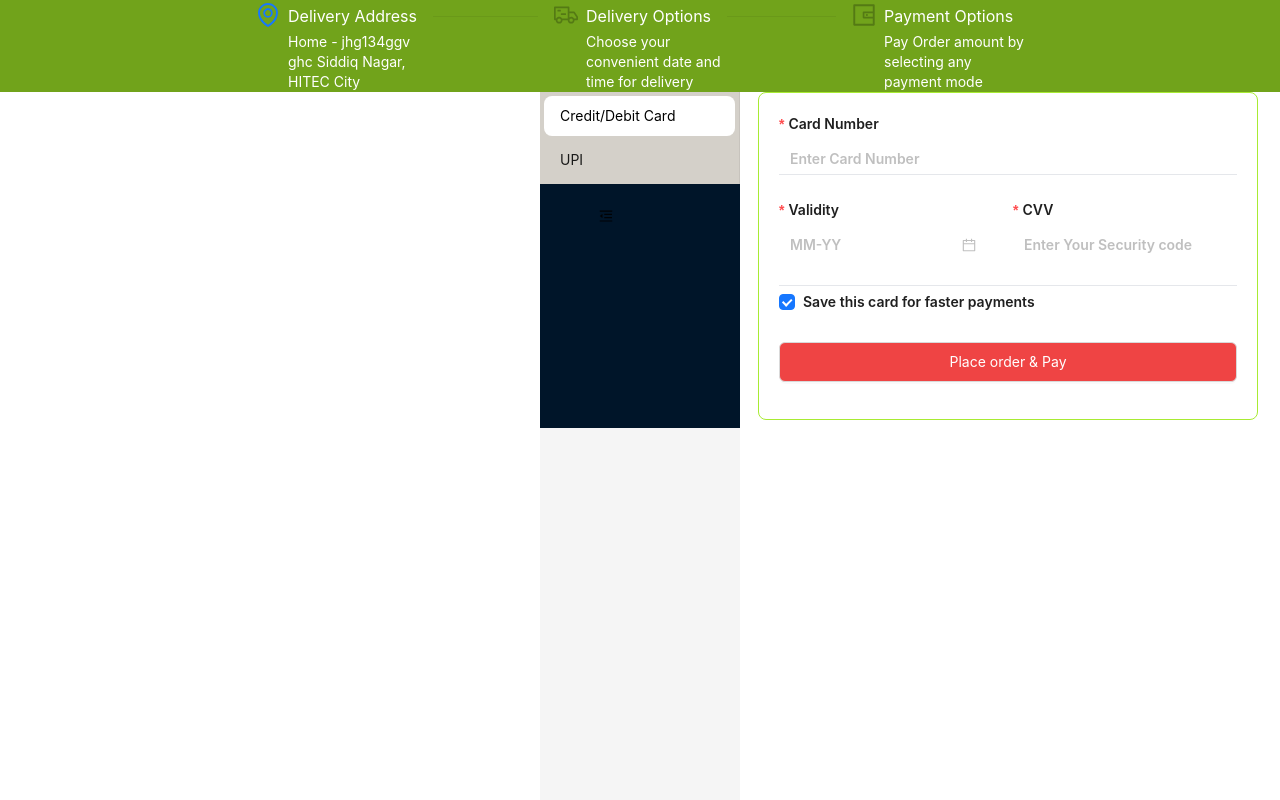
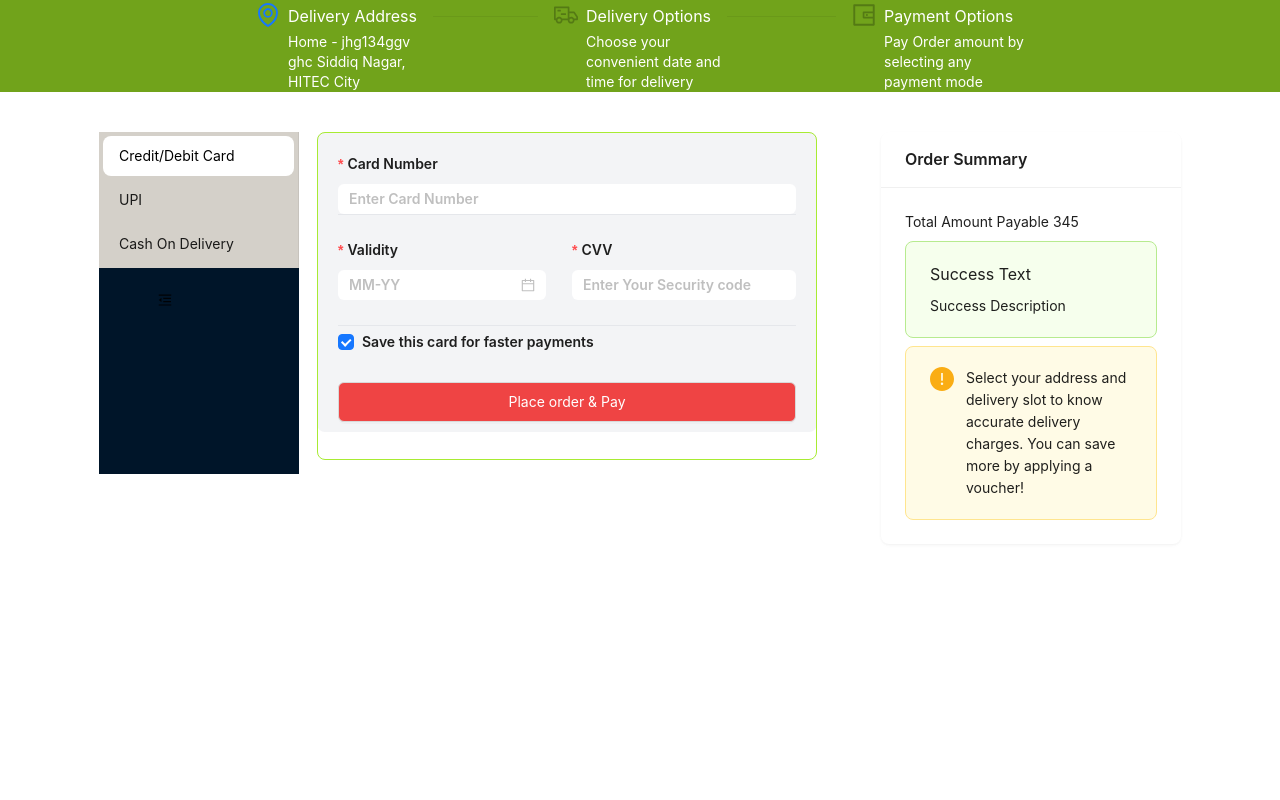
Before and after one commit to Appkube-ecommerce/appkube-ecommerce-sui, a Next.js app: page /buyer/Checkout/PaymentOption in a window 1280 px wide. Shown: the top 800 px of the page. Built offline with nearby package versions, Linux system fonts and the light colour scheme.

Commit message:
completed the UI of Payment Option page

```diff
--- a/src/components/buyer/Checkout/PaymentOption/PaymentOption.js
+++ b/src/components/buyer/Checkout/PaymentOption/PaymentOption.js
@@ -14,6 +14,8 @@ import {
   DatePicker,
 
 } from "antd";
+import OrderSummary from "../DeliveryOption/OrderSummary";
+import { gray } from "d3-color";
 
 const { Header, Sider, Content } = Layout;
 
@@ -33,14 +35,14 @@ export default function PaymentOption
 
   return (
     <>
-
-      <Layout className="h-screen">
+    <div className="h-screen flex gap-16 pt-10">
+      <Layout className="bg-white">
         <Sider
           trigger={null}
           collapsible
           collapsed={collapsed}
 
-          style={{ display: "flex", flexDirection: "column" ,height:"42vh"}}
+          style={{ display: "flex", flexDirection: "column" ,height:"45%"}}
         >
           <div className="demo-logo-vertical" />
           <Menu
@@ -69,6 +71,14 @@ export default function PaymentOption
             >
               UPI
             </Menu.Item>
+            <Menu.Item
+              key="3"
+              label="Cash On Delivery"
+              className="w-10vh"
+              style={selectedMenuItem === "2" ? { backgroundColor: "white", color: "black" ,borderRadius:"none"} : {}}
+            >
+              Cash On Delivery
+            </Menu.Item>
           </Menu>
           <Header className="w-full">
             <Button
@@ -79,14 +89,15 @@ export default function PaymentOption
             />
           </Header>
         </Sider>
-        <Layout>
+
           <Content
-            className="w-full"
+            className="bg-gray-100"
             style={{
               margin: "0px 0px 0px 18px",
               width: 500,
               height: 300,
               borderRadius: borderRadiusLG,
+              backgroundColor: gray,
             }}
           >
             {/* Render content based on selected menu item */}
@@ -184,9 +195,32 @@ export default function PaymentOption
                     <hr/>
                     <p className="mt-3">A payment request will  be sent to this UPI ID</p>
                   </Form.Item></Form></div>}
+
+                  {selectedMenuItem === "3" && (
+                     <div>
+                      <div className="justify-between m-5 p-5 h-[100%] w-[90%] border flex flex-col gap-3">
+                        <h1 className="text-lg font-semibold">Cash On Delivery</h1>
+                        <p>Tip:To ensure countless Delivery.We recommend You to use online payment method</p>
+
+
+                    <Checkbox>
+                      Make This as My Default Payment Option
+                    </Checkbox>
+
+                  <Form.Item>
+                    <Button htmlType="submit" className="bg-red-500 text-white w-full h-[5vh]">Place order & Pay</Button>
+                  </Form.Item>
+                  </div>
+
+              </div>
+            )}
+
           </Content>
-        </Layout>
+
+
       </Layout>
+      <OrderSummary/>
+      </div>
     </>
   );
 }
```
